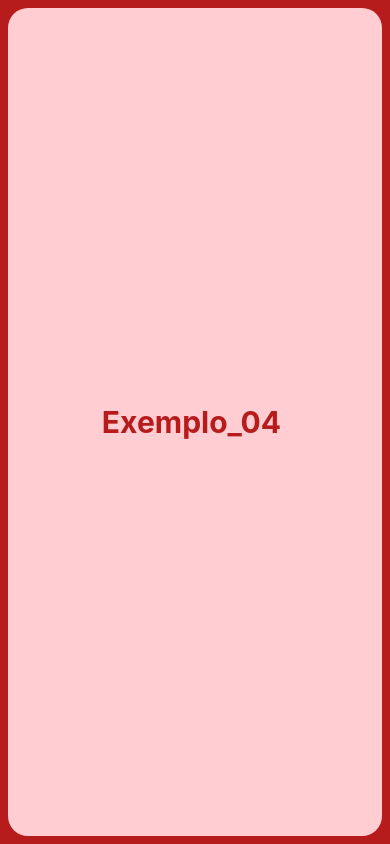
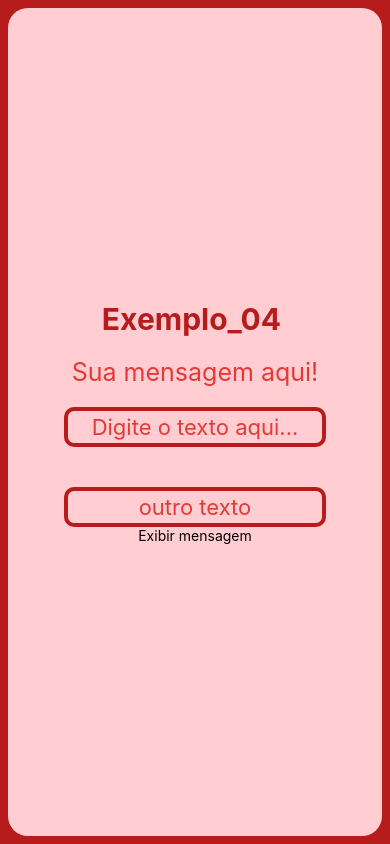
Before and after one commit to cleitongrodrigues/react_native, a React Native app: screen / in a window 390 px wide. Built offline with nearby package versions, Linux system fonts and the light colour scheme.

Commit message:
Aula 22-03-2024

```diff
--- a/src/Ex_4/index.js
+++ b/src/Ex_4/index.js
@@ -1,11 +1,38 @@
-import { View,Text } from "react-native";
+import { useState } from "react";
+import { View,Text, Pressable } from "react-native";
 import styles from './styles';
+import { TextInput } from "react-native-web";
 
 export default function Exemplo_04(){
+
+    const [mensagem, setMensagem] = useState('Sua mensagem aqui!');
+    const [mens2, setMens2] = useState('Outra mensagem');
+    const [mensTela, setMensTela] = useState ('');
+    const [vazio, setVazio] = useState('');
     return(
         <View style={styles.container}>
             <Text style={styles.titulo}>Exemplo_04 </Text>
 
+            <Text style={styles.txtSaida}>{mensagem}</Text>
+
+            <TextInput
+            style={styles.txtEntrada}
+            placeholder = 'Digite o texto aqui...'
+            onChangeText={(txt) => setMensagem(txt)}
+            />
+            <Text style={styles.txtSaida}>{mensTela}</Text>
+
+            <TextInput
+            style={styles.txtEntrada}
+            placeholder = 'outro texto'
+            onChangeText={(entrada) => setMens2(entrada)}
+
+
+            />
+            <Pressable onPress={() => setMensTela(mens2)}>
+                <Text>Exibir mensagem</Text>
+
+            </Pressable>
         </View>
     )
 }
--- a/src/Ex_4/styles.js
+++ b/src/Ex_4/styles.js
@@ -13,6 +13,21 @@
         fontSize:30,
         fontWeight: 'bold',
         color:'#b71c1c',
+    },
+    txtSaida:{
+        margin: 20,
+        fontSize: 25,
+        color: '#E53935'
+    },
+    txtEntrada:{
+        borderWidth:4,
+        textAlign:'center',
+        fontSize:22,
+        borderColor:'#b71c1c',
+        height:40,
+        width:'70%',
+        color:'#E53935',
+        borderRadius:10,
     }
 });
 export default styles;
```
